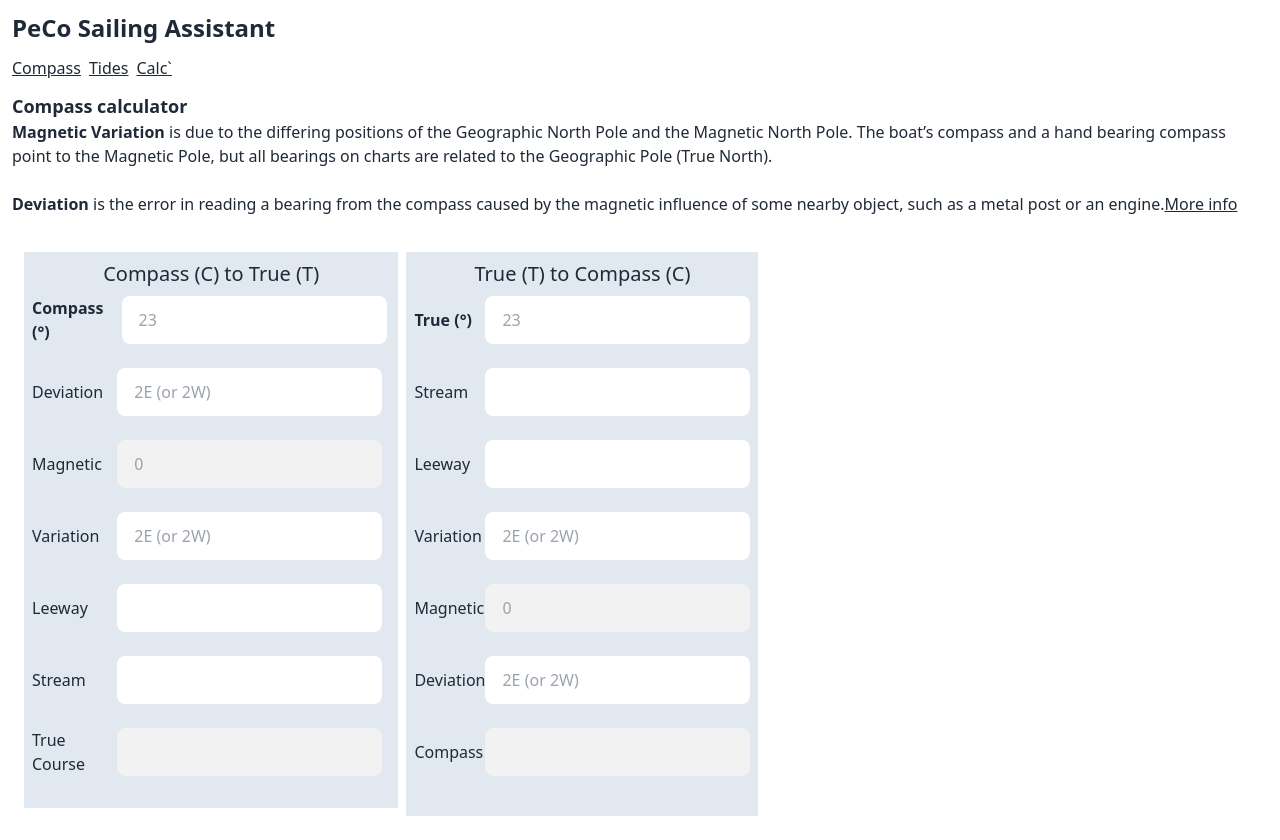
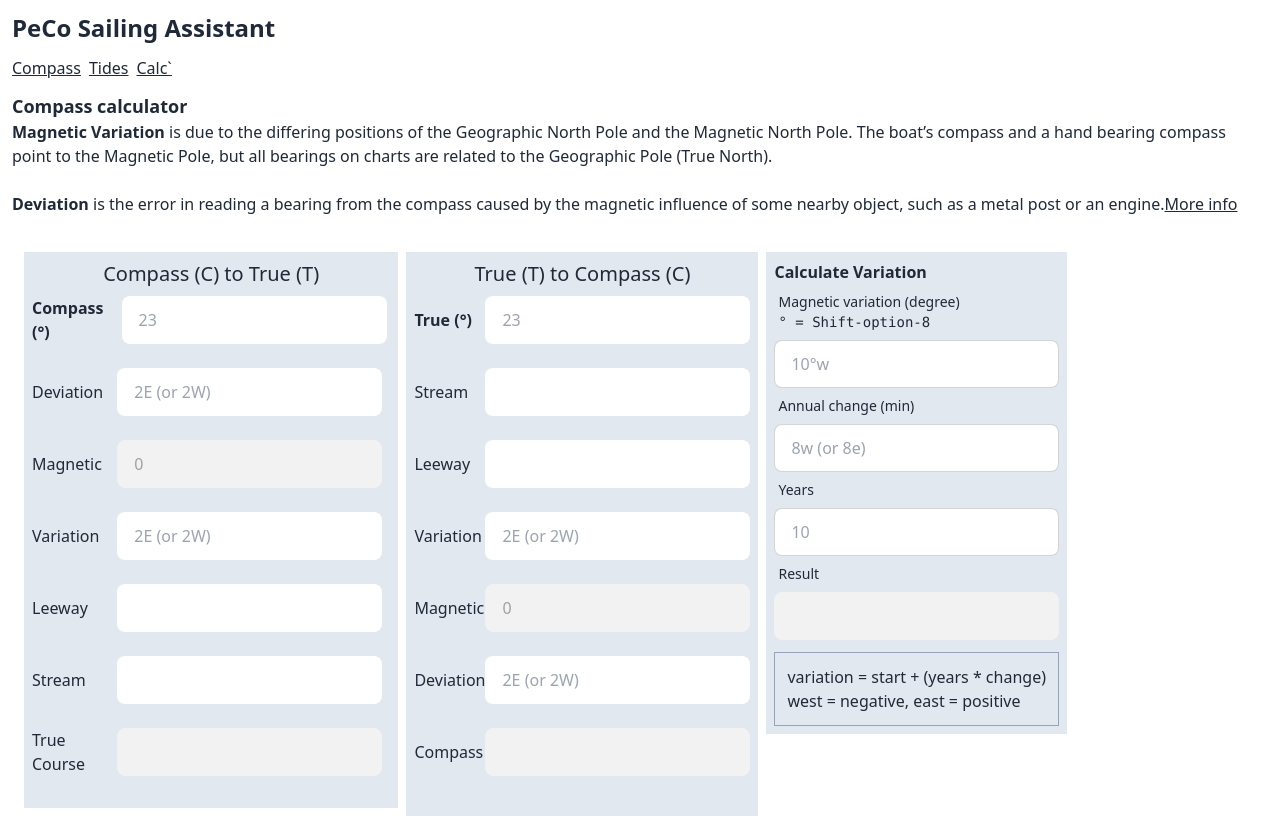
Before and after one commit to cosemansp/rya-assistant, a React (Vite) app: page / in a window 1280 px wide. Built offline with nearby package versions, Linux system fonts and the light colour scheme.

Commit message:
move compass variation to compass page

```diff
--- a/src/pages/calc-travel.tsx
+++ b/src/pages/calc-travel.tsx
@@ -90,7 +90,7 @@ export function CalcVariation() {
         />
       </label>
       <p className="mt-3 border border-slate-400 p-3">
-        variation = (start * 60 + (year * change)) / 60
+        variation = start + (years * change)
         <br />
         west = negative, east = positive
       </p>
--- a/src/pages/calc.tsx
+++ b/src/pages/calc.tsx
@@ -12,7 +12,7 @@ function CalcPage() {
       <CalcTime />
       <CalcSpeed />
       <CalcDistance />
-      <CalcVariation />
+      {/* <CalcVariation /> */}
     </div>
   );
 }
--- a/src/pages/compass.tsx
+++ b/src/pages/compass.tsx
@@ -2,6 +2,7 @@
 /* eslint-disable jsx-a11y/label-has-associated-control */
 import { useForm } from 'react-hook-form';
 import React from 'react';
+import { CalcVariation } from './calc-travel';
 
 const getValue = (str: string | undefined | null) => {
   const value = str?.toLowerCase() || '0';
@@ -341,6 +342,9 @@ function CompassPage() {
             </div>
           </div>
         </div>
+        <div className="ml-2">
+          <CalcVariation />
+        </div>
       </div>
     </div>
   );
```
